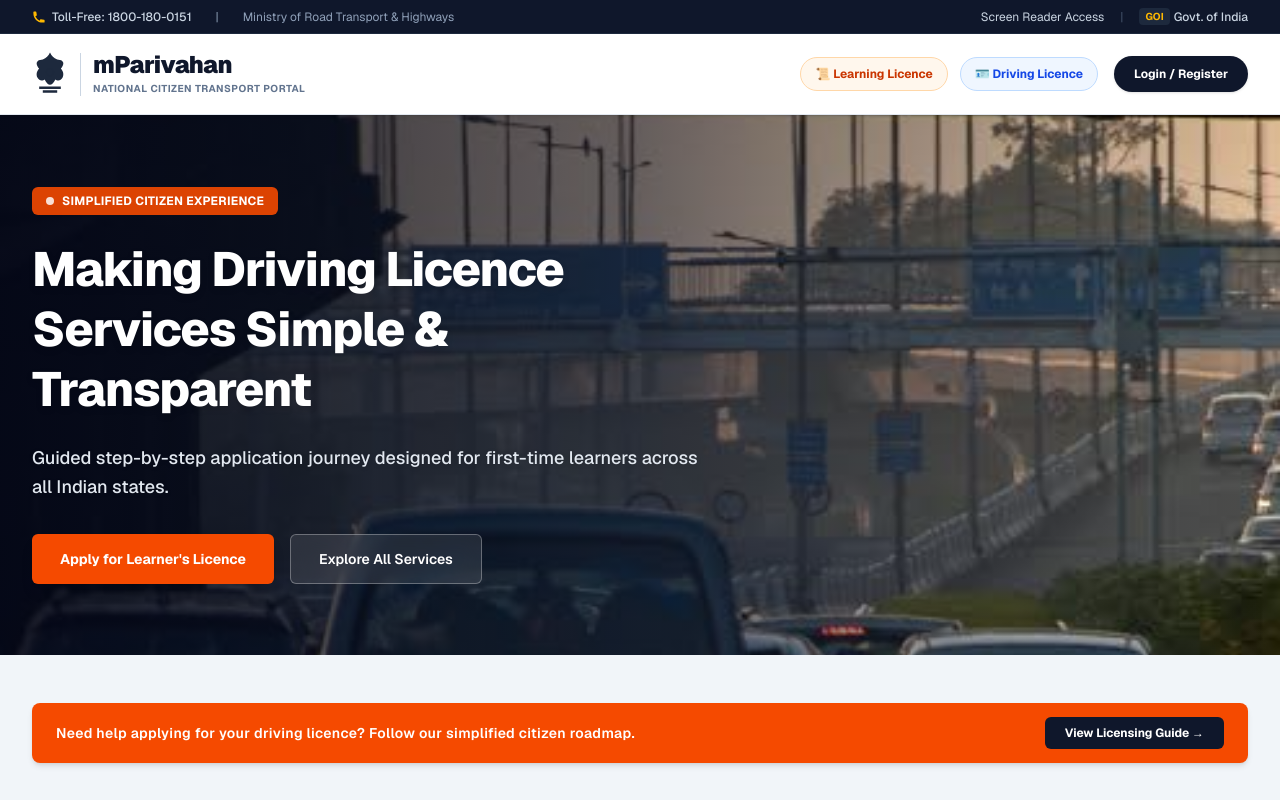
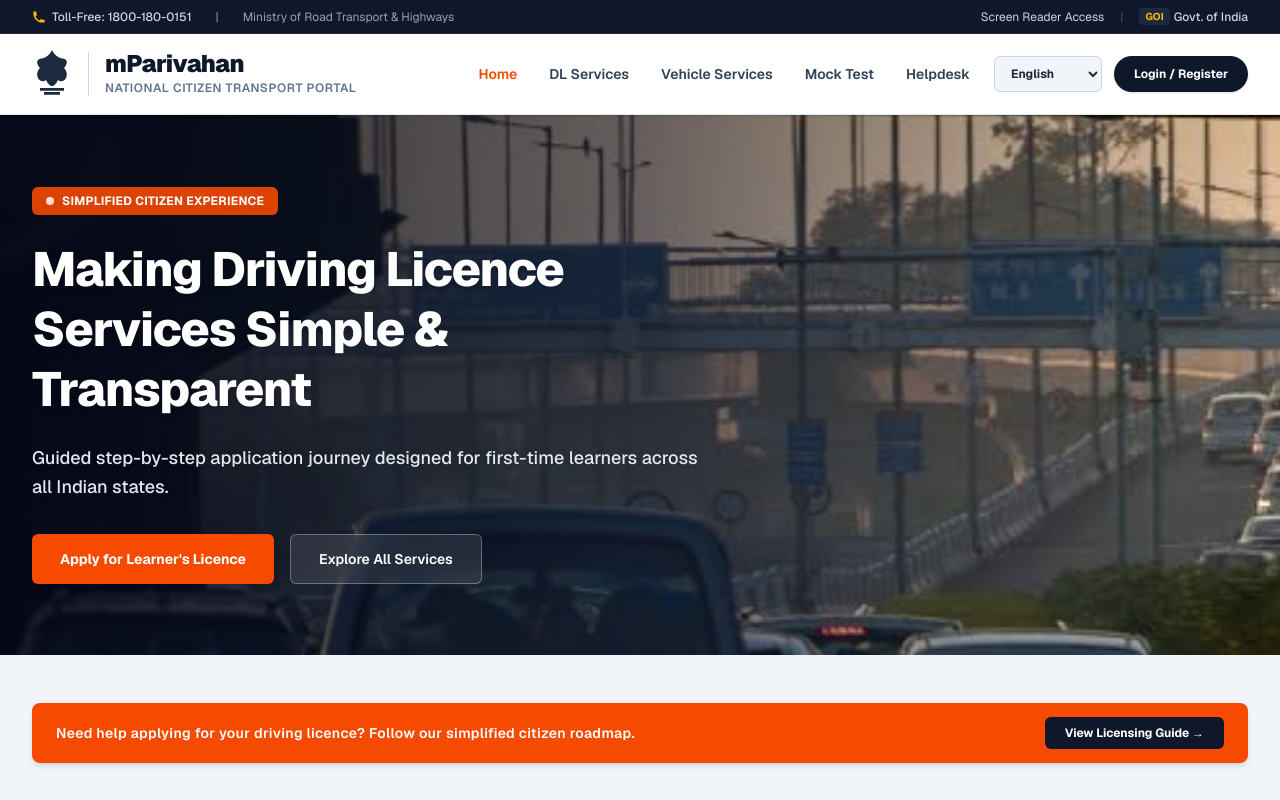
Before and after one commit to devspark-2501/mParivahan-App, a Next.js app: page / in a window 1280 px wide. Shown: the top 800 px of the page. Built offline with nearby package versions, Linux system fonts and the light colour scheme.

Commit message:
installed twilo

```diff
--- a/package.json
+++ b/package.json
@@ -13,7 +13,8 @@
     "mongoose": "^9.11.4",
     "next": "16.4.2",
     "react": "19.3.0",
-    "react-dom": "19.3.0"
+    "react-dom": "19.3.0",
+    "twilio": "^6.2.0"
   },
   "devDependencies": {
     "@tailwindcss/turbopack": "^4",
--- a/src/components/Header.jsx
+++ b/src/components/Header.jsx
@@ -6,7 +6,7 @@ import Link from 'next/link';
 export default function Header() {
   return (
     <header className="w-full bg-white border-b border-slate-200 sticky top-0 z-50 shadow-sm font-sans">
-      {/* Top Utility Bar */}
+      {/* Top Government Utility Bar */}
       <div className="bg-slate-900 text-slate-300 text-xs py-2 px-4 sm:px-8 flex justify-between items-center border-b border-slate-800">
         <div className="flex items-center space-x-6">
           <span className="flex items-center gap-1.5 font-medium">
@@ -29,35 +29,49 @@ export default function Header() {
         </div>
       </div>
 
-      {/* Main Bar */}
+      {/* Main Navigation Bar */}
       <div className="max-w-7xl mx-auto px-4 sm:px-6 lg:px-8 h-20 flex items-center justify-between">
-        <Link href="/" className="flex items-center space-x-3">
+        {/* Emblem & Branding */}
+        <Link href="/" className="flex items-center space-x-4">
           <div className="flex-shrink-0">
-            <svg className="w-9 h-11 text-slate-800" viewBox="0 0 100 120" fill="currentColor">
+            <svg className="w-10 h-12 text-slate-800" viewBox="0 0 100 120" fill="currentColor">
               <path d="M50 0 C45 10 40 15 30 20 C25 22 20 20 15 25 C10 30 15 40 20 45 C15 50 10 60 15 70 C20 80 30 80 35 75 C40 85 45 90 50 90 C55 90 60 85 65 75 C70 80 80 80 85 70 C90 60 85 50 80 45 C85 40 90 30 85 25 C80 20 75 22 70 20 C60 15 55 10 50 0 Z M50 95 L20 95 L20 102 L80 102 L80 95 Z M30 105 L70 105 L70 112 L30 112 Z" />
               <circle cx="50" cy="55" r="10" fill="none" stroke="currentColor" strokeWidth="3" />
             </svg>
           </div>
-          <div className="border-l border-slate-300 pl-3">
+          <div className="border-l border-slate-300 pl-4">
             <h1 className="text-2xl font-black tracking-tight text-slate-900 leading-none">mParivahan</h1>
-            <p className="text-[10px] font-bold text-slate-500 uppercase tracking-wider mt-1">National Citizen Transport Portal</p>
+            <p className="text-xs font-semibold text-slate-500 uppercase tracking-wider mt-1">National Citizen Transport Portal</p>
           </div>
         </Link>
 
-        {/* Licence Navigation Links */}
-        <div className="flex items-center space-x-4">
-          <nav className="hidden lg:flex items-center space-x-3">
-            <Link href="/apply-ll" className="bg-orange-50 hover:bg-orange-100 text-orange-700 border border-orange-200 text-xs font-bold px-3.5 py-2 rounded-full transition-all">
-              📜 Learning Licence
-            </Link>
-            <Link href="/dl-services" className="bg-blue-50 hover:bg-blue-100 text-blue-700 border border-blue-200 text-xs font-bold px-3.5 py-2 rounded-full transition-all">
-              🪪 Driving Licence
-            </Link>
+        {/* Links & Controls */}
+        <div className="flex items-center space-x-6">
+          <nav className="hidden lg:flex items-center space-x-8 text-sm font-semibold text-slate-700">
+            <Link href="/" className="text-orange-600 hover:text-orange-700">Home</Link>
+            <Link href="/dl-services" className="hover:text-slate-900 transition-colors">DL Services</Link>
+            <Link href="/vehicle-services" className="hover:text-slate-900 transition-colors">Vehicle Services</Link>
+            <Link href="/mock-test" className="hover:text-slate-900 transition-colors">Mock Test</Link>
+            <Link href="/helpdesk" className="hover:text-slate-900 transition-colors">Helpdesk</Link>
           </nav>
 
-          <Link href="/auth/login" className="bg-slate-900 hover:bg-slate-800 text-white text-xs font-bold px-5 py-2.5 rounded-full shadow-sm transition-all">
-            Login / Register
-          </Link>
+          <div className="flex items-center space-x-3">
+            {/* Language Selector */}
+            <select className="bg-slate-100 border border-slate-300 text-slate-800 text-xs font-bold py-2 px-3 rounded-md focus:outline-none focus:ring-2 focus:ring-orange-500">
+              <option value="en">English</option>
+              <option value="hi">हिन्दी (Hindi)</option>
+              <option value="bn">বাংলা</option>
+              <option value="ta">தமிழ்</option>
+            </select>
+
+            {/* Login / Register Button */}
+            <Link
+              href="/auth/login"
+              className="bg-slate-900 hover:bg-slate-800 text-white text-xs font-bold px-5 py-2.5 rounded-full shadow-sm transition-all hover:shadow-md inline-block"
+            >
+              Login / Register
+            </Link>
+          </div>
         </div>
       </div>
     </header>
```
Also changed, not shown: 1 other file (tests, documents, lock files or other folders).
